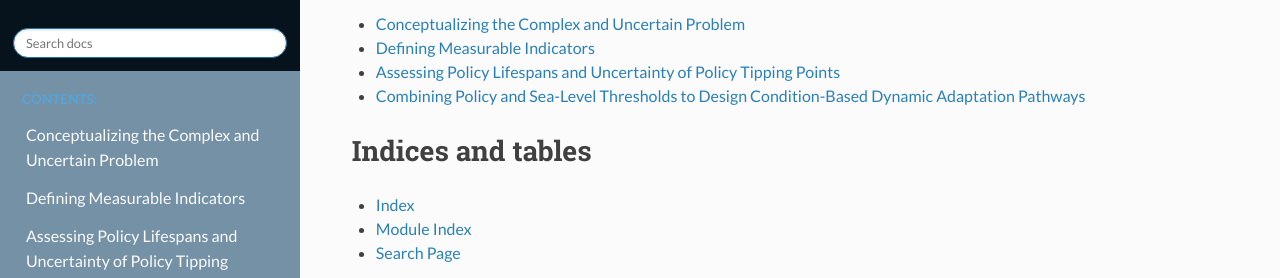
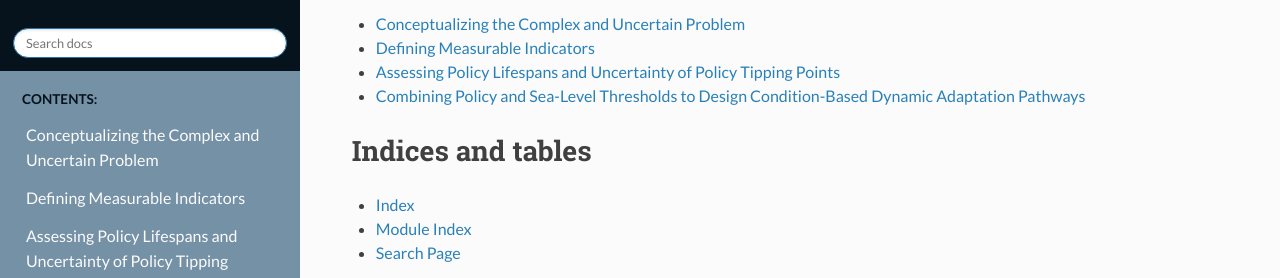
Before and after one commit to christineschottmueller/x-marsh, a Sphinx documentation site: the page built from docs/index.rst, in a window 1280 px wide. Shown: the part 196-474 px from the top of the page. Built offline with Sphinx 7.4.7 and the Read the Docs theme 3.1.0, drawn with Linux system fonts in a browser that asks for light colours.

Commit message:
Updated custom.css

```diff
--- a/docs/_static/custom.css
+++ b/docs/_static/custom.css
@@ -14,6 +14,14 @@ body {
   color: #FBFBFB;
 }
 
+.wy-menu-vertical p.caption {
+  color: #06131c;
+  line-height: 32px;
+  font-weight: 700;
+  text-transform: uppercase;
+  font-size: 85%;
+  white-space: nowrap;
+}
 
 .wy-side-nav-search > a img.logo {
   display: block;
@@ -25,6 +33,7 @@ body {
   background: transparent;
 }
 
+/* Feld hinter Logo */
 .wy-side-nav-search {
   display: block;
   width: 300px;
```
